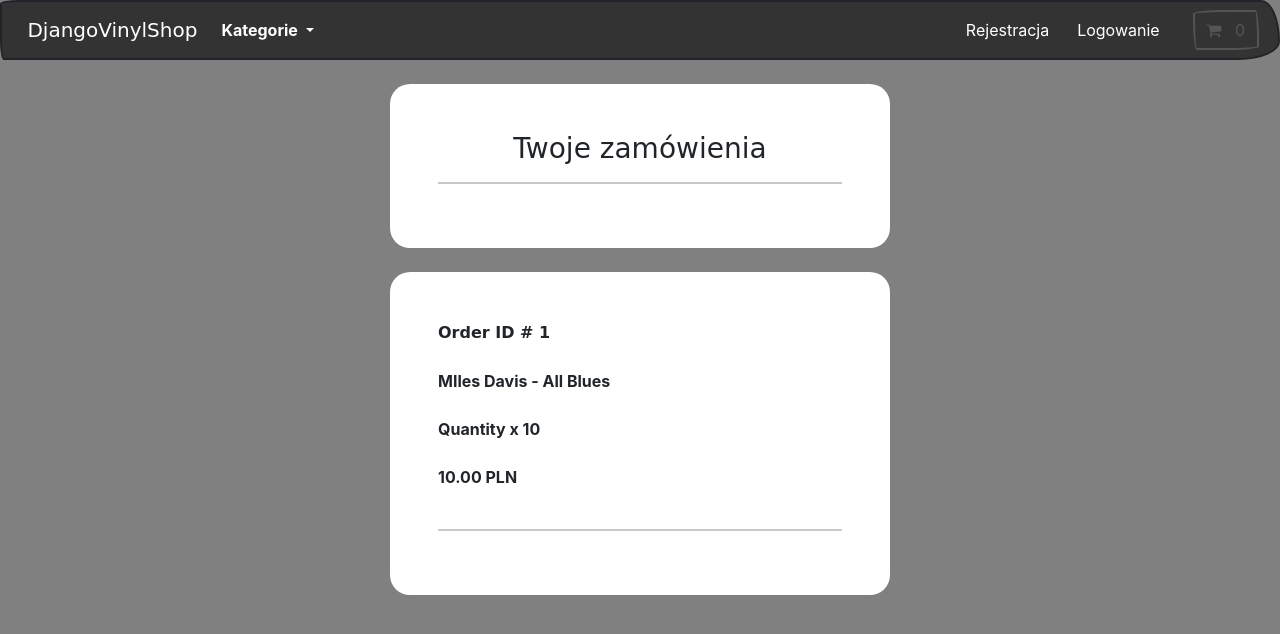
After one commit to VinylSquad/DjangoVinylShop, a Django app: page /account/track-orders in a window 1280 px wide. The commit adds this page. Shown: the top 634 px of the page. Run offline with Django 4.2, Linux system fonts and the light colour scheme; a user stored in the database is signed in; data comes from the database, SQL or seed files in the repository; tables that the repository leaves empty hold one stand-in row (values such as "Sample post"); some libraries are stand-ins or nearby versions; some web fonts are replaced.

Commit message:
Added track orders template

```diff
--- a/DjangoVinylShop_project/account/templates/account/dashboard.html
+++ b/DjangoVinylShop_project/account/templates/account/dashboard.html
@@ -54,7 +54,7 @@
         <h3>Track your orders</h3>
 
         <hr>
-        <a class="btn btn-primary navbar-btn text-white" type="button" href="{% url 'user-logout' %}"> My orders</a>
+        <a class="btn btn-primary navbar-btn text-white" type="button" href="{% url 'track-orders' %}"> My orders</a>
 
 
     </div>
@@ -87,7 +87,7 @@
 
         <p>Enter in a shipping address</p>
 
-        <a class="btn btn-primary navbar-btn text-white" type="button" href="{% url 'user-logout' %}"> Manage shipping address</a>
+        <a class="btn btn-primary navbar-btn text-white" type="button" href="{% url 'manage-shipping' %}"> Manage shipping address</a>
 
 
     </div>
--- /dev/null
+++ b/DjangoVinylShop_project/account/templates/account/track-orders.html
@@ -0,0 +1,65 @@
+{% include "store/base.html" %}
+
+{% load static %}
+
+{%load crispy_forms_tags %}
+
+{% block content %}
+
+<style>
+
+    body{
+
+        background-color: gray;
+
+
+
+    }
+
+
+
+
+</style>
+
+<br>
+
+<div class="container bg-white shadow-md p-5 form-layout ">
+    <div class="text-center">
+
+        <h3> Twoje zamówienia </h3>
+
+    <hr>
+
+    </div>
+
+</div>
+
+<br>
+
+<div class="container bg-white shadow-md p-5 form-layout ">
+
+    {% for order in orders %}
+
+    <strong> Order ID # {{order.id}} </strong>
+
+    <br><br>
+
+    {{order.product}}
+
+    <br><br>
+
+    Quantity x {{order.quantity}}
+
+    <br><br>
+
+    {{order.price}} PLN
+
+    <br><br>
+
+    <hr>
+
+    {% endfor %}
+
+</div>
+
+{% endblock %}
--- a/DjangoVinylShop_project/account/urls.py
+++ b/DjangoVinylShop_project/account/urls.py
@@ -30,6 +30,9 @@ urlpatterns = [
 
     path('manage-shipping', views.manage_shipping, name='manage-shipping'),
 
+    #track order url
+
+    path('track-orders', views.track_orders, name='track-orders'),
 
 
 
--- a/DjangoVinylShop_project/account/views.py
+++ b/DjangoVinylShop_project/account/views.py
@@ -15,7 +15,7 @@ from django.contrib.auth import authenticate, login, logout
 from django.contrib.auth.decorators import login_required
 
 from payment.forms import ShippingForm
-from payment.models import ShippingAddress
+from payment.models import ShippingAddress, Order, OrderItem
 
 
 
@@ -153,7 +153,7 @@ def dashboard(request):
 
 
 # shipping view
-#@login_required(login_url='my-login')
+@login_required(login_url='my-login')
 def manage_shipping(request):
     try:
         # logged user with shipment information
@@ -179,3 +179,13 @@ def manage_shipping(request):
 
     context = {'form':form}
     return render(request, 'account/manage-shipping.html', context=context)
+
+@login_required(login_url='my-login')
+def track_orders(request):
+    try:
+        orders = OrderItem.objects.filter(user=request.user)
+        context = {'orders':orders}
+        return render(request, 'account/track-orders.html', context=context)
+
+    except:
+        return render(request, 'account/track-orders.html', context=context)
```
